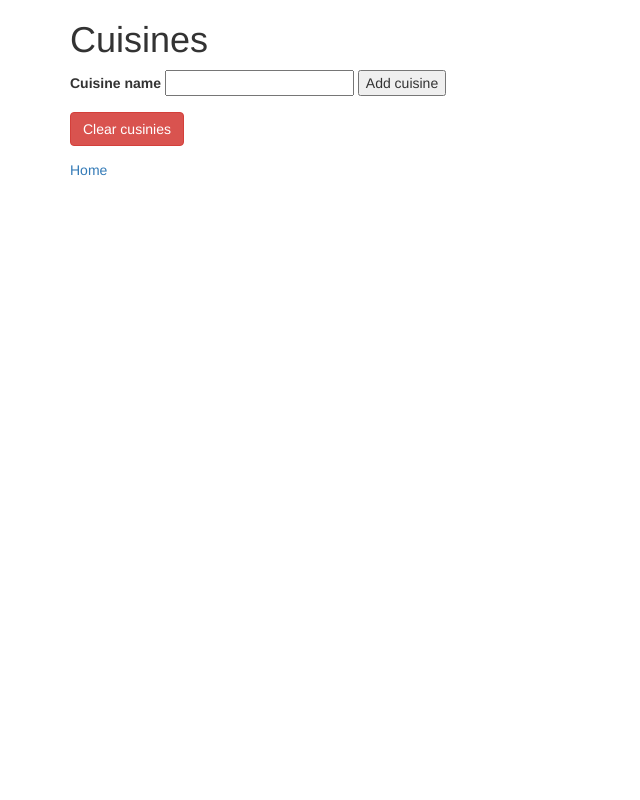
After one commit to sammartinez/restaurant_project, a PHP site: template views/cuisines.html.twig in a window 1280 px wide. The commit adds this page. Shown: the whole page, without its empty margins (0-640 px from the left). Run offline with PHP 8.4, Linux system fonts and the light colour scheme; the template is opened without the code that fills it, so the values that code supplies are empty; some libraries are stand-ins or nearby versions.

Commit message:
add delete_restaurants.html.twig

```diff
--- /dev/null
+++ b/views/cuisines.html.twig
@@ -0,0 +1,31 @@
+<html>
+    <head>
+        <link rel='stylesheet' href='https://maxcdn.bootstrapcdn.com/bootstrap/3.3.1/css/bootstrap.min.css'>
+        <title>Cuisine Me!</title>
+    </head>
+    <body>
+        <div class="container">
+            <h1>Cuisines</h1>
+
+            {% if cuisines is not empty %}
+             <p>Here are all of your cuisines: </p>
+             <ul>
+                 {% for cuisine in cuisines %}
+                    <li>{{ cuisine.getCuisineName }}</li>
+                 {% endfor %}
+             </ul>
+            {% endif %}
+
+            <form action="/cuisines" method="post">
+                <label for="cuisine_name">Cuisine name</label>
+                <input id="cuisine_name" type="text" name="cuisine_name">
+
+                <button type="submit">Add cuisine</button>
+            </form>
+            <form action="/" method="post">
+                <button type="submit" class="btn btn-danger">Clear cusinies</button>
+            </form>
+            <p><a href="/">Home</a></p>
+        </div>
+    </body>
+</html>
--- a/views/index.html.twig
+++ b/views/index.html.twig
@@ -8,7 +8,7 @@
             <h1>Welcome to Cuisine Me!</h1>
             <h3>Create a new Cuisine: </h3>
 
-            <form action="/cuisines/{id}" method="post">
+            <form action="/cuisines" method="post">
                 <label for="cuisine_name">Cuisine name: </label>
                 <input type="text" name="cuisine_name" id="cuisine_name">
 
```
Also changed, not shown: views/delete_cuisines.html.twig (added, +12 -0 lines), views/delete_restaurants.html.twig (added, +12 -0 lines).
